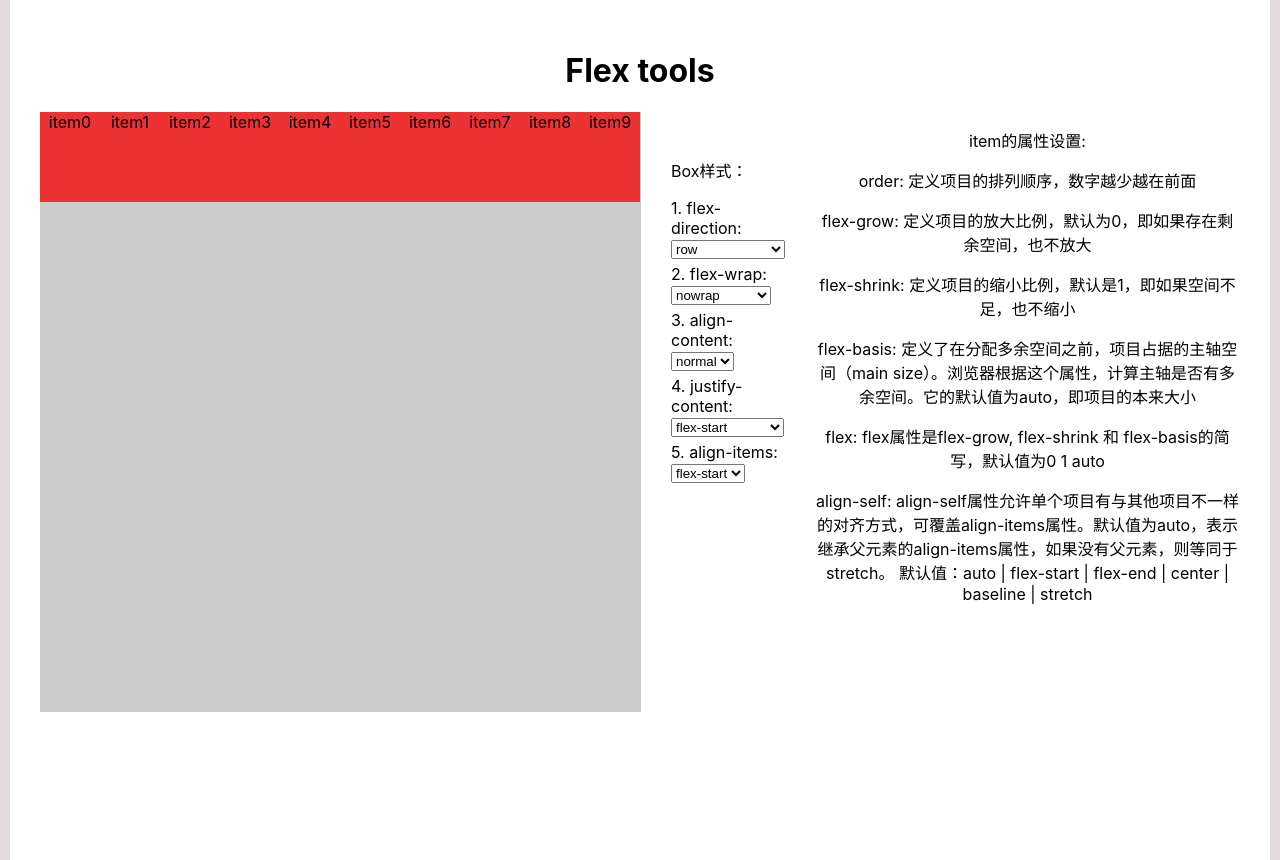
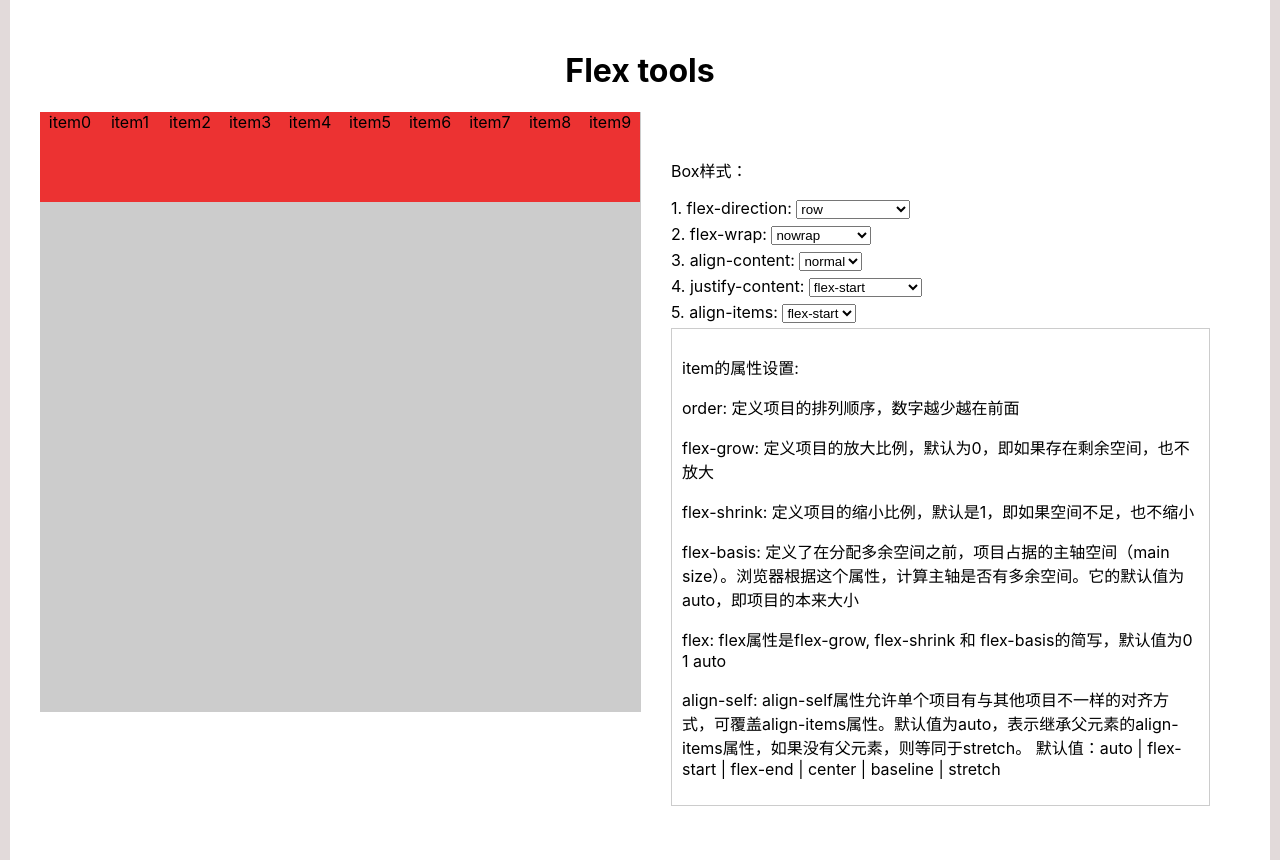
Before and after one commit to guimeisang/css-flex-tools, a React (Create React App) app: page / in a window 1280 px wide. Built offline with nearby package versions, Linux system fonts and the light colour scheme.

Commit message:
add: 补充item和其他的项目

```diff
--- a/src/views/Home/components/FlexCore/index.scss
+++ b/src/views/Home/components/FlexCore/index.scss
@@ -2,7 +2,6 @@
   width: 100%;
   display: flex;
   .review-box {
-    flex: 1;
     width: 600px;
     height: 600px;
     border-right: 1px solid #ccc;
@@ -16,7 +15,6 @@
     }
   }
   .tools {
-    flex: 1;
     width: 600px;
     height: 600px;
     text-align: left;
--- a/src/views/Home/components/FlexCore/index.tsx
+++ b/src/views/Home/components/FlexCore/index.tsx
@@ -96,8 +96,12 @@ export default function FlexCore() {
             <option value="stretch">stretch</option>
           </select>
         </div>
-      </div>
-      <div>
+        <div
+          style={{
+            border: '1px solid #ccc',
+            padding: '10px',
+          }}
+        >
           <p>item的属性设置: </p>
           <p>order: 定义项目的排列顺序，数字越少越在前面</p>
           <p>
@@ -111,8 +115,8 @@ export default function FlexCore() {
             size）。浏览器根据这个属性，计算主轴是否有多余空间。它的默认值为auto，即项目的本来大小
           </p>
           <p>
-          flex: flex属性是flex-grow, flex-shrink 和 flex-basis的简写，默认值为0
-          1 auto
+            flex: flex属性是flex-grow, flex-shrink 和
+            flex-basis的简写，默认值为0 1 auto
           </p>
           <p>
             align-self:
@@ -121,5 +125,6 @@ export default function FlexCore() {
           </p>
         </div>
       </div>
+    </div>
   )
 }
```
Lines whose indentation alone changed are shown as unchanged.
